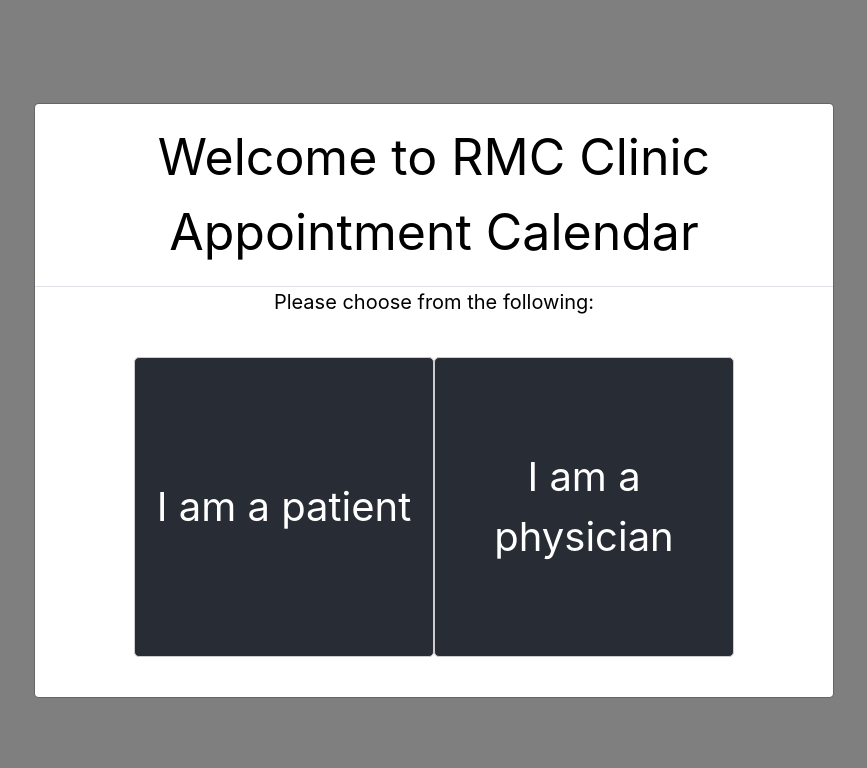
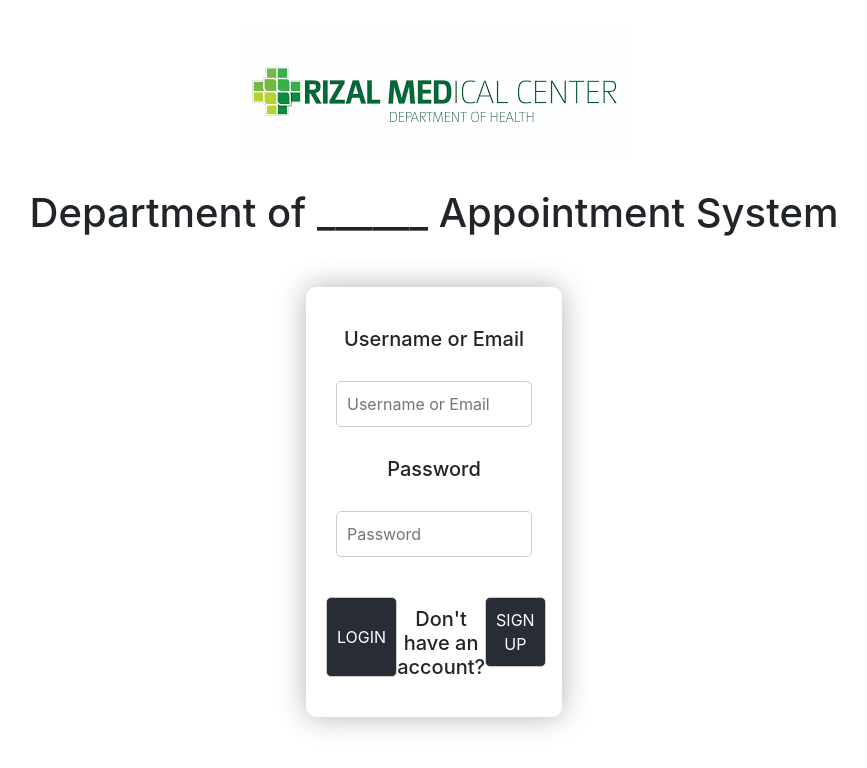
Before and after one commit to ezekielinigo/AppointmentCalendarProject, a React (Create React App) app in the folder frontend/: page /login in a window 1280 px wide. Shown: the top 768 px of the page, without its empty margins (206-1073 px from the left). Built offline with nearby package versions, Linux system fonts and the light colour scheme.

Commit message:
Added page routing mechanisms

```diff
--- a/frontend/src/App.js
+++ b/frontend/src/App.js
@@ -1,12 +1,39 @@
 import './App.css';
 import React, { useState, useEffect } from 'react';
 import Calendar from './components/Calendar';
+import { RouterProvider, createBrowserRouter } from 'react-router-dom';
+import Login from './components/Login';
+import LandingPage from './components/LandingPage';
+import SignUp from './components/SignUp';
 
 function App() {
+
+    const router = createBrowserRouter([
+
+        {
+            path: '',
+            element: <LandingPage />
+        },
+
+        {
+            path: '/login',
+            element: <Login />
+        },
+
+        {
+            path: '/calendar',
+            element: <Calendar />
+        },
+
+        {
+            path: '/signup',
+            element: <SignUp />
+        }
+
+    ])
+
     return (
-        <div>
-            <Calendar />
-        </div>
+        <RouterProvider router={router}></RouterProvider>
     );
 }
 
--- /dev/null
+++ b/frontend/src/PathConstants.js
@@ -0,0 +1,9 @@
+const PathConstants = {
+    LOGIN: '/login',
+    LANDING: '/landing',
+    CALENDAR: '/calendar',
+    SIGNUP: '/signup'
+
+}
+
+export default PathConstants;
--- a/frontend/src/components/LandingPage.js
+++ b/frontend/src/components/LandingPage.js
@@ -3,26 +3,25 @@
 import Modal from 'react-bootstrap/Modal';
 import background from '../assets/rmc-bg.jpg'
 import Login from './Login';
-import { Link } from 'react-router-dom';
+import { Routes, Route, Link} from 'react-router-dom';
 import './LandingPage.css';
+import PathConstants from '../PathConstants';
 
 function LandingPage() {
     const [show, setShow] = useState(true);
 
     const doctorHandler = () => {
         setShow(false);
-        console.log("Doctor clicked");
     }
 
     const patientHandler = () => {
         setShow(false);
-        console.log("Patient clicked");
+
     }
 
     return (
 
         <div class = 'LandingPage'>
-
             <Modal size='lg' aria-labelledby='contained-modal-title-vcenter' centered='true' backdrop='static'
             show={show} onHide={() => setShow(false)} keyboard={false}>
                 <Modal.Header closeButton={false}>
@@ -30,23 +29,25 @@
                 </Modal.Header>
                 <Modal.Body class = 'body'>Please choose from the following:</Modal.Body>
                 <Modal.Footer class = 'footer'>
-
+                            <Link to = {PathConstants.CALENDAR}>
                             <Button className='btn' size='lg' variant="primary" onClick={patientHandler}>
                         I am a patient
-                            </Button>
-
-
-                    <Link to={Login}>
-
+                            </Button> </Link>
+                        <Link to = {PathConstants.LOGIN}>
                         <Button className='btn' size='lg' variant="primary" onClick={doctorHandler}>
                             I am a physician
                         </Button>
+                        </Link>
 
-                    </Link>
+
 
                 </Modal.Footer>
+
             </Modal>
+
         </div>
+
+
     );
 }
 
--- a/frontend/src/components/Login.jsx
+++ b/frontend/src/components/Login.jsx
@@ -3,8 +3,8 @@
 import axios from "axios";
 import FormInput from './FormInput'; // Import the FormInput component
 import SignUp from './SignUp';
-
-import { BrowserRouter as Router, Route, Routes } from 'react-router-dom';
+import PathConstants from '../PathConstants';
+import {Link} from 'react-router-dom';
 
 function Login() {
 
@@ -15,7 +15,7 @@
 
     return (
         <>
-        <Router>
+
             <div className="login-header">
                 <img src={require("../assets/hospital-logo.png")} alt="Hospital Logo" className="hospital-logo" />
             </div>
@@ -29,11 +29,13 @@
                     <div className="button-container">
                         <button type="submit" className="login-button">LOGIN</button>
                         <h3 style={{ marginTop: '20px' }}> Don't have an account? </h3>
+                        <Link to ={PathConstants.SIGNUP}>
                         <button type="button" className="sign-up-button" onClick={handleSignUp}>SIGN UP</button>
+                        </Link>
                     </div>
                 </form>
             </div>
-        </Router>
+
         </>
     );
 }
--- a/frontend/src/index.js
+++ b/frontend/src/index.js
@@ -7,14 +7,14 @@
 
 import reportWebVitals from './reportWebVitals';
 import LandingPage from './components/LandingPage';
-import { BrowserRouter } from 'react-router-dom';
 
 const root = ReactDOM.createRoot(document.getElementById('root'));
+
 root.render(
   <React.StrictMode>
-    <BrowserRouter>
-     <LandingPage />
-    </BrowserRouter>
+
+     <App />
+
   </React.StrictMode>
 );
 
```
